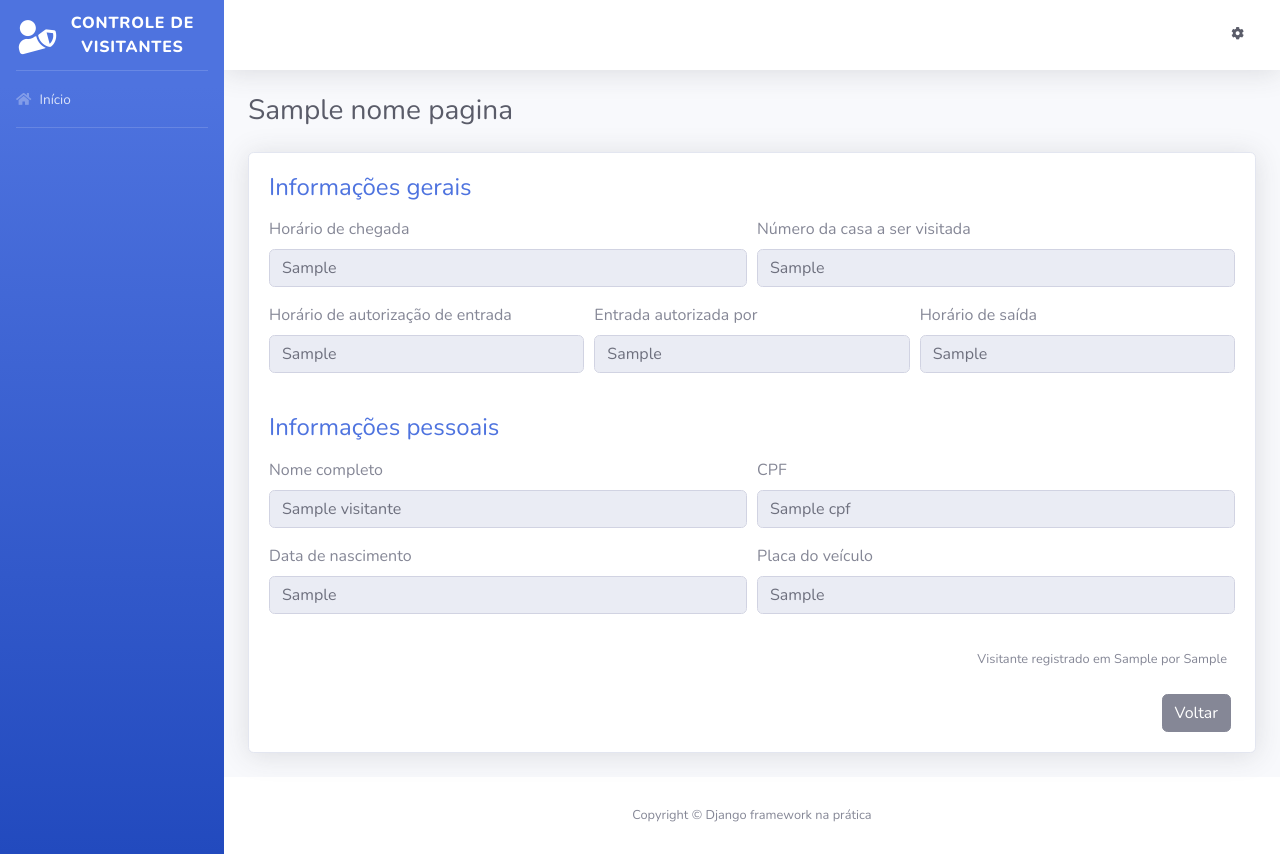
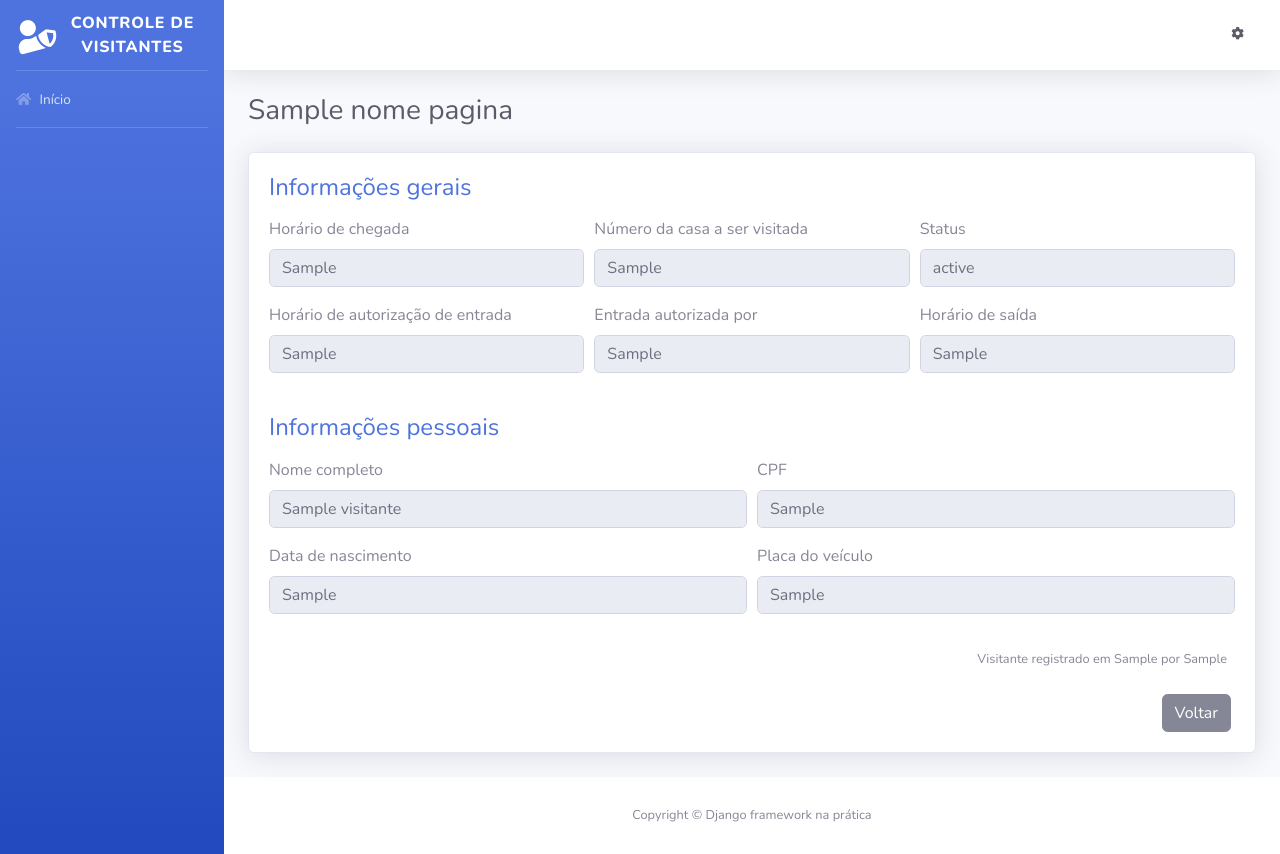
Before and after one commit to samucosta13/controle-visitantes, a Django app: template templates/informacoes_visitante.html in a window 1280 px wide. Run offline with Django 3.2, Linux system fonts and the light colour scheme; the template is opened without the code that fills it: most values are stand-ins (such as "Sample title", 1, 10 or a date in 2020); some libraries are stand-ins or nearby versions.

Commit message:
Buttons and Status

```diff
--- a/templates/informacoes_visitante.html
+++ b/templates/informacoes_visitante.html
@@ -38,14 +38,19 @@
 
             <form>
                 <div class="form-row">
-                    <div class="form-group col-md-6">
+                    <div class="form-group col-md-4">
                         <label>Horário de chegada</label>
                         <input type="text" class="form-control" value="{{ visitante.horario_chegada }}" disabled>
                     </div>
 
-                    <div class="form-group col-md-6">
+                    <div class="form-group col-md-4">
                         <label>Número da casa a ser visitada</label>
                         <input type="text" class="form-control" value="{{ visitante.numero_casa }}" disabled>
+                    </div>
+
+                    <div class="form-group col-md-4">
+                        <label>Status</label>
+                        <input type="text" class="form-control" value="{{ visitante.get_status_display }}" disabled>
                     </div>
                 </div>
 
@@ -80,7 +85,7 @@
 
                     <div class="form-group col-md-6">
                         <label>CPF</label>
-                        <input type="text" class="form-control" value="{{ visitante.cpf }}" disabled>
+                        <input type="text" class="form-control" value="{{ visitante.get_cpf }}" disabled>
                     </div>
                 </div>
 
```
Also changed, not shown: other parts of templates/informacoes_visitante.html (+1 -1 lines).
